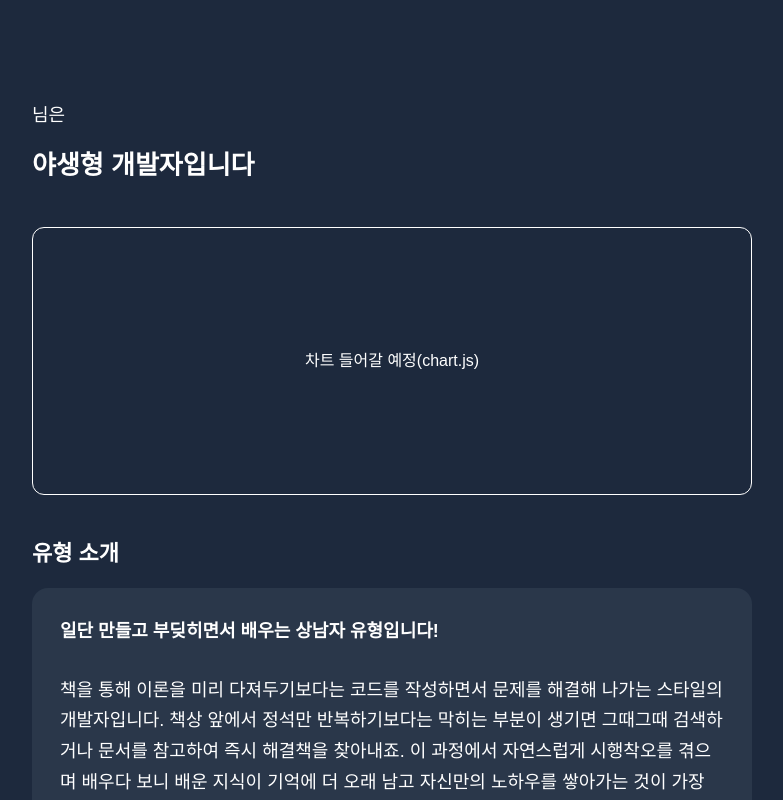
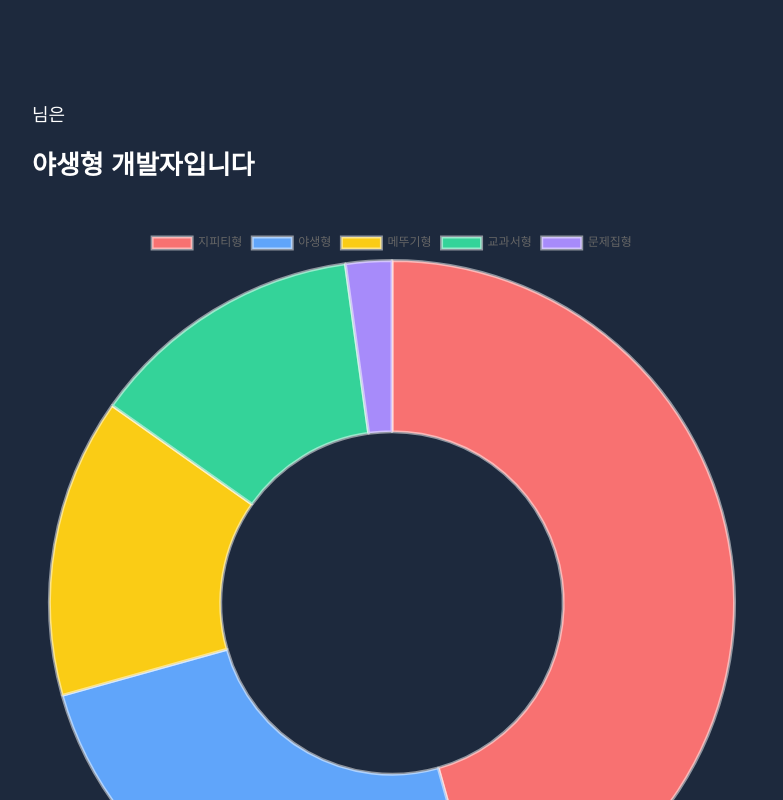
Before and after one commit to nijuy/dev-type-test, a Next.js app: page /result in a window 1280 px wide. Shown: the top 800 px of the page, without its empty margins (248-1031 px from the left). Built offline with nearby package versions, Linux system fonts and the light colour scheme.

Commit message:
feat: result-chart-test #16

```diff
--- /dev/null
+++ b/src/app/result/components/Chart.tsx
@@ -0,0 +1,108 @@
+'use client';
+
+import { useEffect, useState } from 'react';
+import { Chart as ChartJS, ArcElement, Tooltip, Legend } from 'chart.js';
+import { Doughnut } from 'react-chartjs-2';
+import { get } from 'http';
+
+ChartJS.register(ArcElement, Tooltip, Legend);
+
+export default function Chart() {
+  // 테스트용 데이터 로컬 스토리지에 저장
+  useEffect(() => {
+    const testResult = {
+      야생형: 23,
+      교과서형: 12,
+      지피티형: 42,
+      문제집형: 2,
+      메뚜기형: 13,
+    };
+
+    localStorage.setItem('typeResult', JSON.stringify(testResult));
+  }, []);
+
+  // ✅ JSON 데이터 타입 정의
+  interface ResultDataType {
+    [key: string]: number;
+  }
+
+  // ✅ 차트 데이터 타입 정의
+  interface ChartDataType {
+    labels: string[];
+    datasets: {
+      label: string;
+      data: number[];
+      backgroundColor: string[];
+      borderColor: string;
+      borderWidth: number;
+    }[];
+  }
+
+  // ✅ 차트 데이터 정렬
+  const getResultData = (): ResultDataType => {
+    const resultData = localStorage.getItem('typeResult');
+    if (resultData) {
+      const data = JSON.parse(resultData) as ResultDataType;
+      const sortedEntries = Object.entries(data).sort(([, a], [, b]) => b - a);
+      return Object.fromEntries(sortedEntries) as ResultDataType;
+    }
+    throw new Error('No result data found in localStorage');
+  };
+
+  // ✅ 차트 데이터 가공(비율로 변경)
+  const getPercentageData = (data: ResultDataType): ResultDataType => {
+    const total = Object.values(data).reduce((acc, value) => acc + value, 0);
+    if (total === 0) return data;
+    return Object.fromEntries(
+      Object.entries(data).map(([key, value]) => [key, (value / total) * 100]),
+    );
+  };
+
+  // ✅ 차트 데이터 생성
+  const [chartData, setChartData] = useState<ChartDataType>({
+    labels: [],
+    datasets: [
+      {
+        label: '유형별 비율',
+        data: [],
+        backgroundColor: [
+          '#f87171', // red-400
+          '#60a5fa', // blue-400
+          '#facc15', // yellow-400
+          '#34d399', // green-400
+          '#a78bfa', // purple-400
+        ],
+        borderColor: 'rgba(255, 255, 255, 0.5)',
+        borderWidth: 3,
+      },
+    ],
+  });
+
+  useEffect(() => {
+    try {
+      const resultData = getResultData();
+      const labels = Object.keys(resultData);
+      const data = Object.values(getPercentageData(resultData));
+
+      setChartData((prev) => ({
+        labels,
+        datasets: [
+          {
+            ...prev.datasets[0],
+            data,
+            backgroundColor: prev.datasets[0].backgroundColor.slice(
+              0,
+              labels.length,
+            ),
+            borderColor: prev.datasets[0].borderColor,
+            borderWidth: prev.datasets[0].borderWidth,
+          },
+        ],
+      }));
+    } catch (error) {
+      console.error(error);
+    }
+  }, []);
+
+  return <Doughnut data={chartData} />;
+}
--- a/src/app/result/page.tsx
+++ b/src/app/result/page.tsx
@@ -3,6 +3,7 @@
 import { useEffect, useState } from 'react';
 import DetailInfo from './components/DetailInfo';
 import Btn from './components/Btn';
+import Chart from './components/Chart';
 import { log } from 'console';
 
 export default function ResultPage() {
@@ -70,8 +71,8 @@ export default function ResultPage() {
         </div>
       </div>
 
-      <div className="flex-center h-37 rounded-xl border border-white text-white md:h-67">
-        차트 들어갈 예정(chart.js)
+      <div className="flex-center gap-5 md:gap-7">
+        <Chart />
       </div>
 
       <div className="flex flex-col gap-5 text-white xl:gap-7">
```
